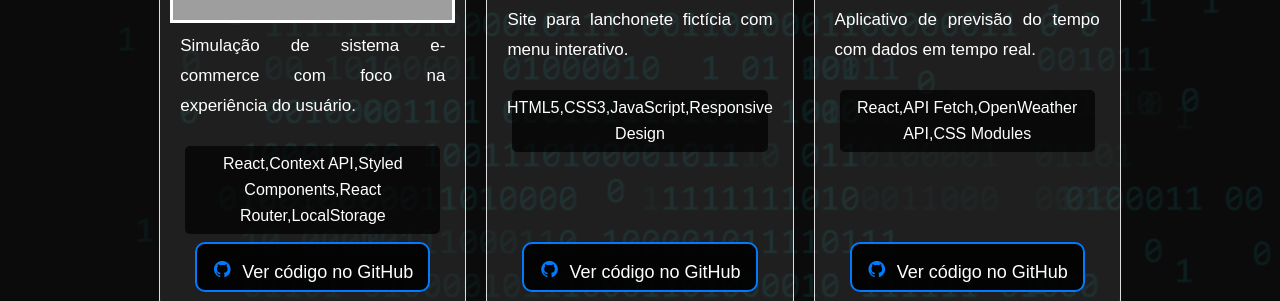
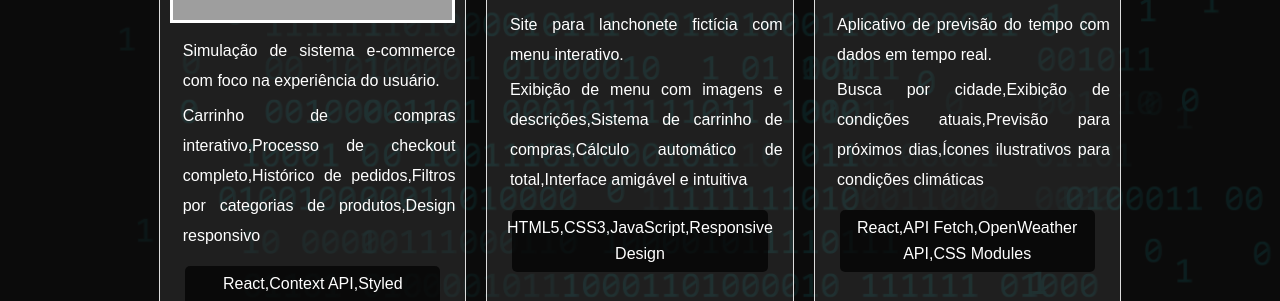
Before and after one commit to bdancost/portfolio2025, a website built with Vite: page index.html in a window 1280 px wide. Shown: the part 2326-2627 px from the top of the page. Built offline with nearby package versions, Linux system fonts and the light colour scheme; grey boxes are pictures that could not be loaded.

Commit message:
Ajustando os cards dos projetos

```diff
--- a/css/projetos.css
+++ b/css/projetos.css
@@ -93,9 +93,8 @@ body {
 }
 
 .projeto p {
-  padding: 0 10px 10px;
-  color: var(--color-fonts);
-  font-size: 1.7rem;
+  padding-left: 1.25rem;
+  margin: 0.5rem 0;
 }
 
 .projeto:hover {
--- a/public/src/projetos.js
+++ b/public/src/projetos.js
@@ -10,8 +10,16 @@ const renderizarProjetos = (container, projetosList) => {
 
   const projetosHTML = projetosList
     .map((projeto) => {
-      const { linkDemo, imagem, nome, descricao, github, emoji, tecnologias } =
-        projeto;
+      const {
+        linkDemo,
+        imagem,
+        nome,
+        descricao,
+        funcionalidades,
+        github,
+        emoji,
+        tecnologias,
+      } = projeto;
 
       // Criar lista de tecnologias
       const tecnologiasHTML = tecnologias
@@ -29,6 +37,7 @@ const renderizarProjetos = (container, projetosList) => {
             />
 
             <p>${descricao}</p>
+            <p>${funcionalidades}</p>
             <div class="tecnologias">${tecnologias}</div>
           </a>
           <div class="github-btn">
```
